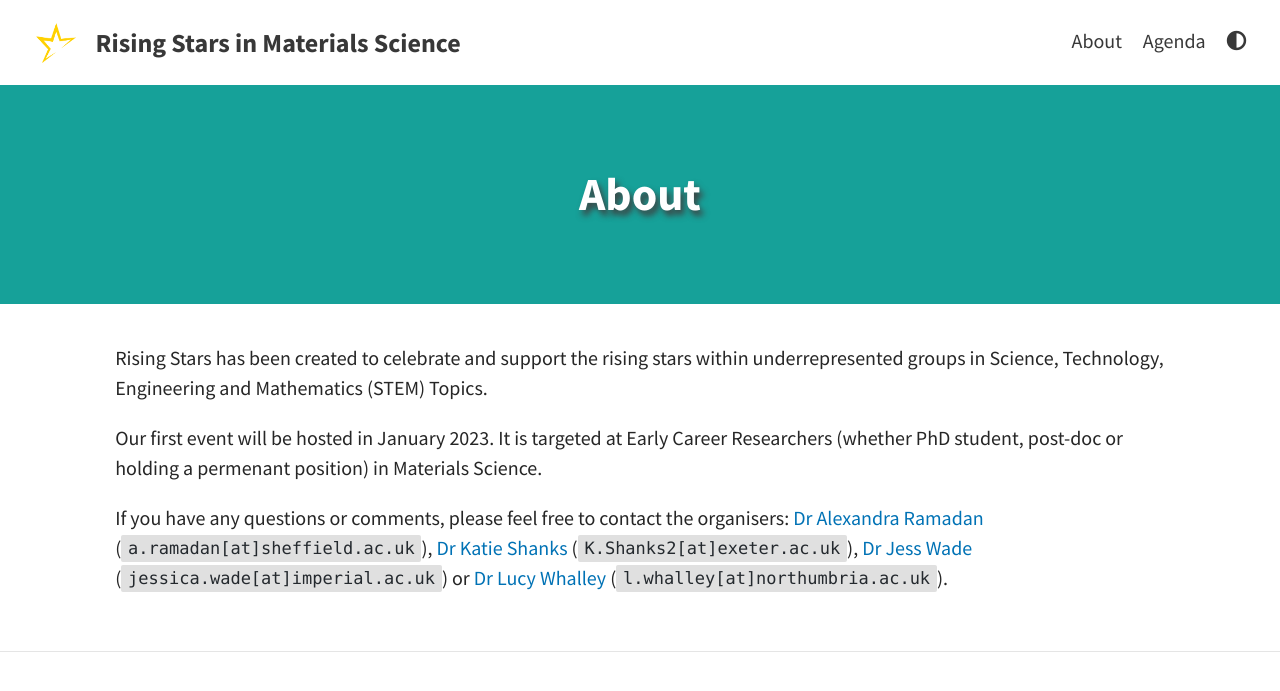
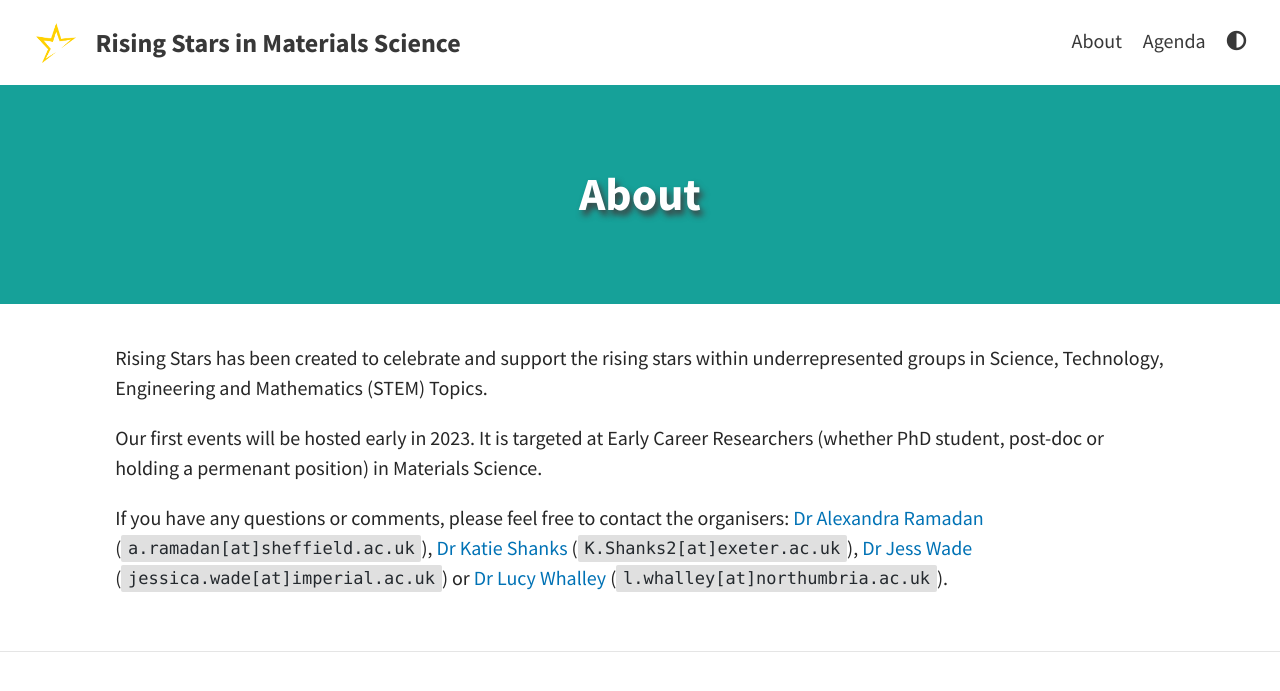
Before and after one commit to MAINSTRAEM/old_website, a Jekyll site: the page built from pages/about.md, in a window 1280 px wide. Shown: the top 691 px of the page. Built offline with Jekyll 4.4.1, drawn with Linux system fonts in a browser that asks for light colours.

Commit message:
Update about.md

```diff
--- a/pages/about.md
+++ b/pages/about.md
@@ -7,6 +7,6 @@ feature-img: "assets/img/blank_teal.png"
 
 Rising Stars has been created to celebrate and support the rising stars within underrepresented groups in Science, Technology, Engineering and Mathematics (STEM) Topics.
 
-Our first event will be hosted in January 2023. It is targeted at Early Career Researchers (whether PhD student, post-doc or holding a permenant position) in Materials Science.
+Our first events will be hosted early in 2023. It is targeted at Early Career Researchers (whether PhD student, post-doc or holding a permenant position) in Materials Science.
 
 If you have any questions or comments, please feel free to contact the organisers: [Dr Alexandra Ramadan](https://www.ramadan-lab.com/ramadan) (`a.ramadan[at]sheffield.ac.uk`), [Dr Katie Shanks](https://www.exeter.ac.uk/research/esi/people/profile/index.php?web_id=K_Shanks) (`K.Shanks2[at]exeter.ac.uk`), [Dr Jess Wade](https://www.imperial.ac.uk/people/jessica.wade) (`jessica.wade[at]imperial.ac.uk`) or [Dr Lucy Whalley](https://lucydot.github.io) (`l.whalley[at]northumbria.ac.uk`).
```
